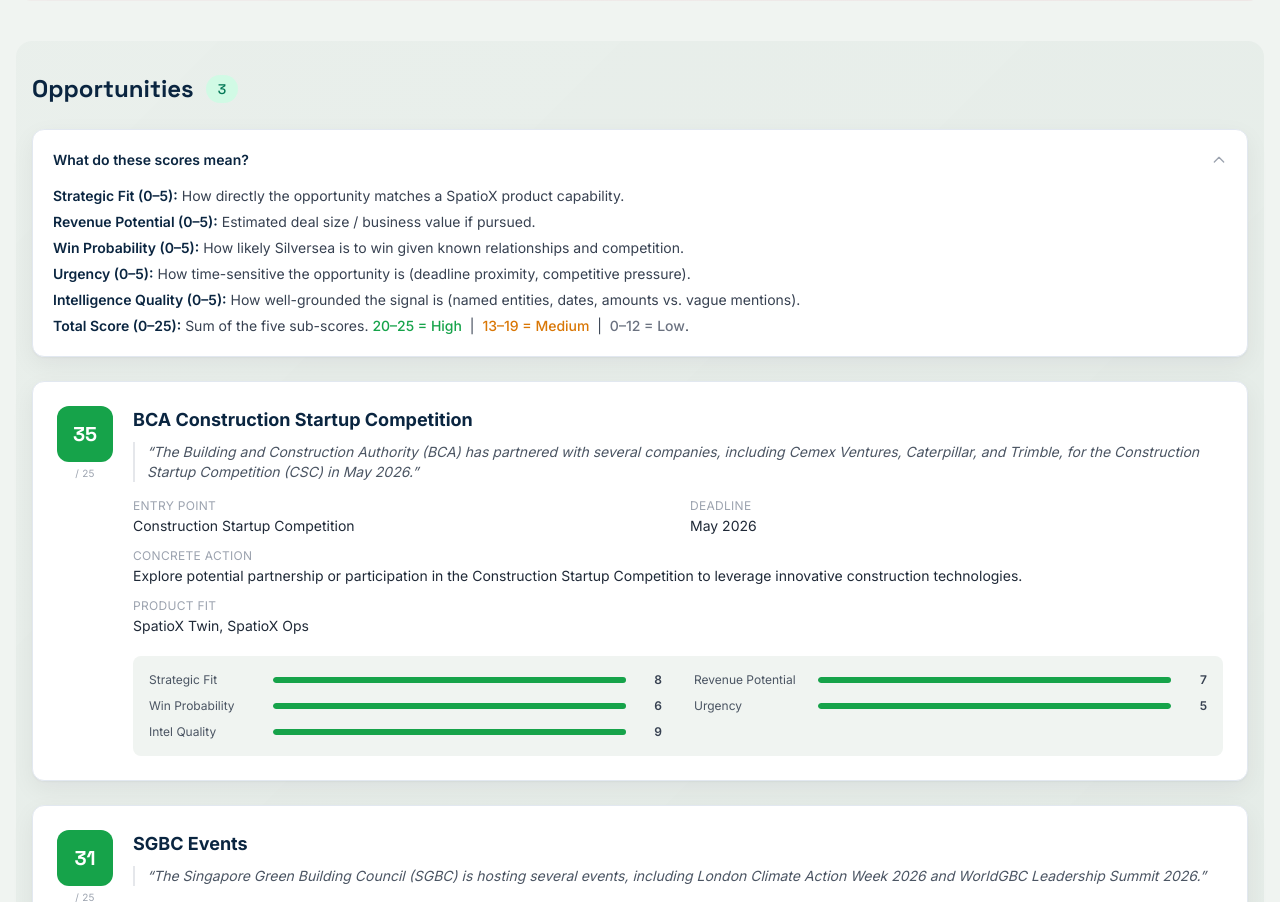
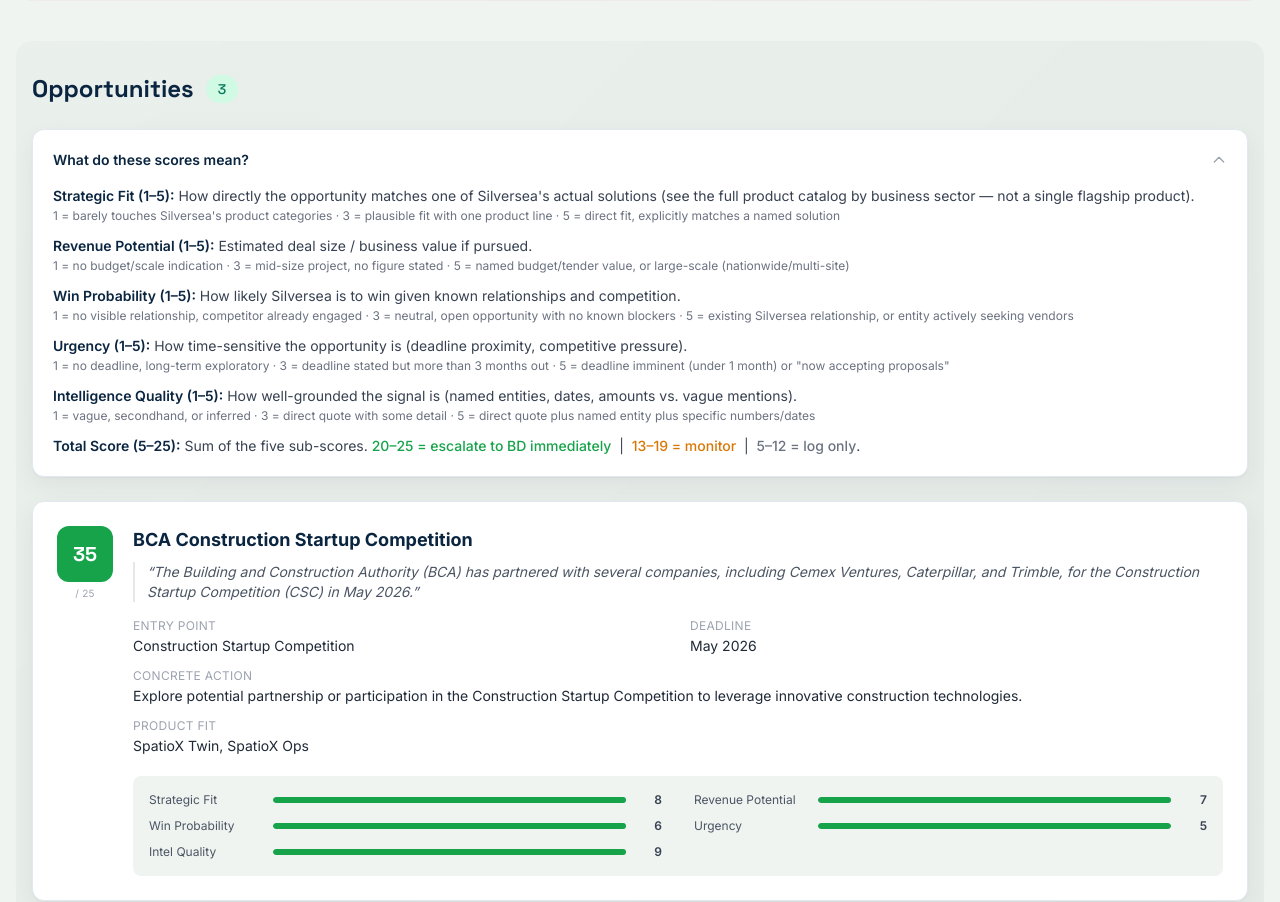
Before and after one commit to Alfonso-Castano/SilverSea_Market_Inteligence, a Flask app: page / in a window 1280 px wide, after a click on "What do these scores mean?". Shown: the part 3203-4105 px from the top of the page. Run offline with Flask 3, Linux system fonts and the light colour scheme; the visitor is signed in with stand-in values (Sample User, id 1); some libraries are stand-ins or nearby versions.

Commit message:
fix: expand scoring glossary, remove remaining SpatioX text in report.html
The scoring glossary compressed the supervisor's full 1/3/5-anchor
rubric into one line per dimension and still described Strategic Fit
as matching "a SpatioX product capability." Round 2's SpatioX cleanup
was scoped to company_context.md and analyst.py only, leaving two
spots in this template untouched — the glossary line and a Jinja
fallback implication string that only fires when signal.implication
is empty.

Co-Authored-By: Claude Sonnet 5 <noreply@anthropic.com>

```diff
--- a/templates/report.html
+++ b/templates/report.html
@@ -206,13 +206,13 @@
               {% set impl = signal.implication | default('') %}
               {% if not impl %}
                 {% if 'competitor' in sector | lower %}
-                  {% set impl = "Monitor " ~ signal.entity ~ "'s moves and assess competitive positioning against SpatioX products." %}
+                  {% set impl = "Monitor " ~ signal.entity ~ "'s moves and assess competitive positioning against Silversea's product suite." %}
                 {% elif 'partner' in sector | lower %}
                   {% set impl = "Explore potential collaboration or channel partnership opportunity with " ~ signal.entity ~ "." %}
                 {% elif 'gov' in sector | lower %}
                   {% set impl = "Track this government initiative for upcoming tender or pilot project opportunities." %}
                 {% elif 'customer' in sector | lower %}
-                  {% set impl = "Engage " ~ signal.entity ~ " to assess fit for SpatioX digital twin or smart FM solutions." %}
+                  {% set impl = "Engage " ~ signal.entity ~ " to assess fit for Silversea's relevant solutions (digital twin, smart FM, or education/EdTech products depending on sector)." %}
                 {% else %}
                   {% set impl = "Assess relevance to Silversea's market positioning and product roadmap." %}
                 {% endif %}
@@ -306,14 +306,29 @@
         What do these scores mean?
         <svg class="w-4 h-4 text-gray-400 flex-shrink-0 transition-transform duration-200 details-chevron" fill="none" stroke="currentColor" viewBox="0 0 24 24"><path stroke-linecap="round" stroke-linejoin="round" stroke-width="2" d="M19 9l-7 7-7-7"/></svg>
       </summary>
-      <div class="mt-4 space-y-2 text-sm text-gray-700 dark:text-gray-300">
-        <ul class="space-y-1.5">
-          <li><span class="font-semibold text-navy dark:text-gray-100">Strategic Fit (0–5):</span> How directly the opportunity matches a SpatioX product capability.</li>
-          <li><span class="font-semibold text-navy dark:text-gray-100">Revenue Potential (0–5):</span> Estimated deal size / business value if pursued.</li>
-          <li><span class="font-semibold text-navy dark:text-gray-100">Win Probability (0–5):</span> How likely Silversea is to win given known relationships and competition.</li>
-          <li><span class="font-semibold text-navy dark:text-gray-100">Urgency (0–5):</span> How time-sensitive the opportunity is (deadline proximity, competitive pressure).</li>
-          <li><span class="font-semibold text-navy dark:text-gray-100">Intelligence Quality (0–5):</span> How well-grounded the signal is (named entities, dates, amounts vs. vague mentions).</li>
-          <li><span class="font-semibold text-navy dark:text-gray-100">Total Score (0–25):</span> Sum of the five sub-scores. <span class="text-score-high font-medium">20–25 = High</span> &nbsp;|&nbsp; <span class="text-score-medium font-medium">13–19 = Medium</span> &nbsp;|&nbsp; <span class="text-score-low font-medium">0–12 = Low</span>.</li>
+      <div class="mt-4 space-y-3 text-sm text-gray-700 dark:text-gray-300">
+        <ul class="space-y-3">
+          <li>
+            <span class="font-semibold text-navy dark:text-gray-100">Strategic Fit (1–5):</span> How directly the opportunity matches one of Silversea's actual solutions (see the full product catalog by business sector — not a single flagship product).
+            <div class="text-xs text-gray-500 dark:text-gray-400 mt-0.5">1 = barely touches Silversea's product categories · 3 = plausible fit with one product line · 5 = direct fit, explicitly matches a named solution</div>
+          </li>
+          <li>
+            <span class="font-semibold text-navy dark:text-gray-100">Revenue Potential (1–5):</span> Estimated deal size / business value if pursued.
+            <div class="text-xs text-gray-500 dark:text-gray-400 mt-0.5">1 = no budget/scale indication · 3 = mid-size project, no figure stated · 5 = named budget/tender value, or large-scale (nationwide/multi-site)</div>
+          </li>
+          <li>
+            <span class="font-semibold text-navy dark:text-gray-100">Win Probability (1–5):</span> How likely Silversea is to win given known relationships and competition.
+            <div class="text-xs text-gray-500 dark:text-gray-400 mt-0.5">1 = no visible relationship, competitor already engaged · 3 = neutral, open opportunity with no known blockers · 5 = existing Silversea relationship, or entity actively seeking vendors</div>
+          </li>
+          <li>
+            <span class="font-semibold text-navy dark:text-gray-100">Urgency (1–5):</span> How time-sensitive the opportunity is (deadline proximity, competitive pressure).
+            <div class="text-xs text-gray-500 dark:text-gray-400 mt-0.5">1 = no deadline, long-term exploratory · 3 = deadline stated but more than 3 months out · 5 = deadline imminent (under 1 month) or "now accepting proposals"</div>
+          </li>
+          <li>
+            <span class="font-semibold text-navy dark:text-gray-100">Intelligence Quality (1–5):</span> How well-grounded the signal is (named entities, dates, amounts vs. vague mentions).
+            <div class="text-xs text-gray-500 dark:text-gray-400 mt-0.5">1 = vague, secondhand, or inferred · 3 = direct quote with some detail · 5 = direct quote plus named entity plus specific numbers/dates</div>
+          </li>
+          <li><span class="font-semibold text-navy dark:text-gray-100">Total Score (5–25):</span> Sum of the five sub-scores. <span class="text-score-high font-medium">20–25 = escalate to BD immediately</span> &nbsp;|&nbsp; <span class="text-score-medium font-medium">13–19 = monitor</span> &nbsp;|&nbsp; <span class="text-score-low font-medium">5–12 = log only</span>.</li>
         </ul>
       </div>
     </details>
```
